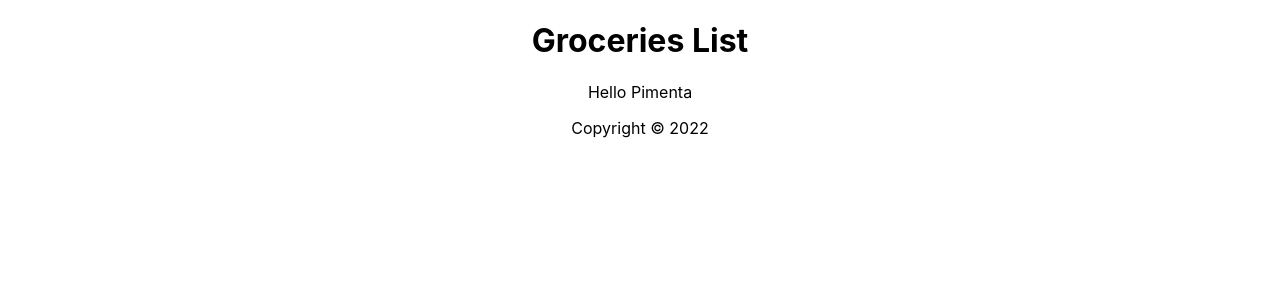
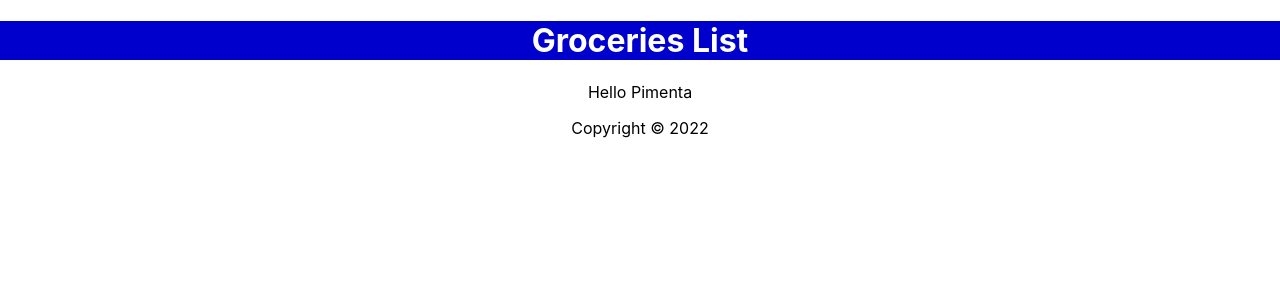
Before and after one commit to Azurba/ReactTutorial, a React (Create React App) app in the folder 01_tutorial/: page / in a window 1280 px wide. Shown: the top 300 px of the page. Built offline with nearby package versions, Linux system fonts and the light colour scheme.

Commit message:
add inline CSS

```diff
--- a/01_tutorial/src/Header.js
+++ b/01_tutorial/src/Header.js
@@ -1,6 +1,12 @@
 const Header = () => {
+    //Variable CSS - just add the variable name in the style brackets
+    const headerStyle = {
+        backgroundColor: 'mediumblue',
+        color: '#fff'
+    };
+    //inline CSS
     return(
-        <header>
+        <header style={headerStyle}>
             <h1>
                 Groceries List
             </h1>
```
Also changed, not shown: 01_tutorial/src/logo.svg (deleted).
